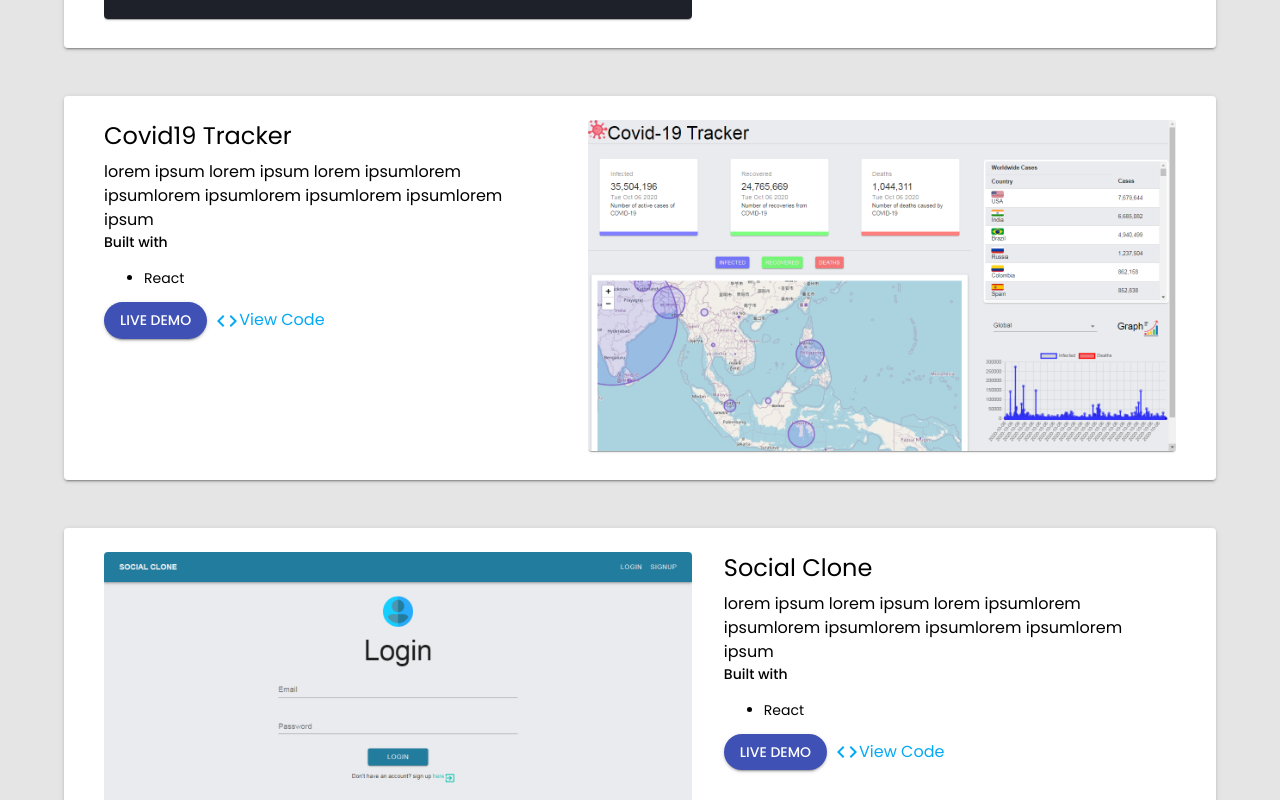
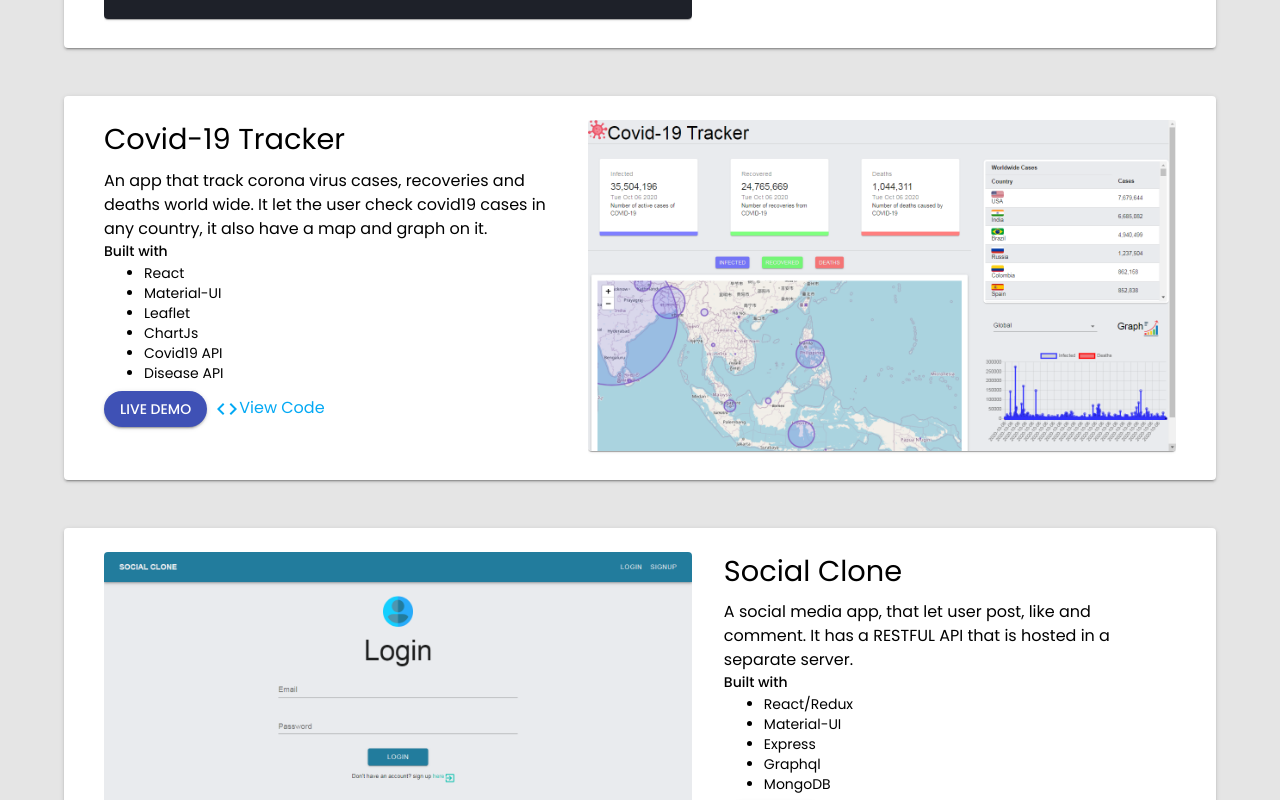
Before and after one commit to kennethryandy/Portfolio, a React (Create React App) app: page / in a window 1280 px wide. Shown: the part 1920-2720 px from the top of the page. Built offline with nearby package versions, Linux system fonts and the light colour scheme.

Commit message:
added project description

```diff
--- a/public/index.html
+++ b/public/index.html
@@ -33,7 +33,7 @@
       work correctly both with client-side routing and a non-root public URL.
       Learn how to configure a non-root public URL by running `npm run build`.
     -->
-    <title>React App</title>
+    <title>Kenneth Ryan Dy - Fullstack Developer</title>
   </head>
   <body>
     <noscript>You need to enable JavaScript to run this app.</noscript>
--- a/src/components/Project/Project.js
+++ b/src/components/Project/Project.js
@@ -90,17 +90,23 @@ function Project() {
       </Paper>
       <Paper className={classes.projectItem} elevation={2}>
         <div className={classes.projectInfo}>
-          <div>
+          <div className={classes.infoText}>
             <Typography variant="h5" gutterBottom>
-              Covid19 Tracker
+              Covid-19 Tracker
             </Typography>
             <Typography variant="body1">
-              lorem ipsum lorem ipsum lorem ipsumlorem ipsumlorem ipsumlorem
-              ipsumlorem ipsumlorem ipsum
+              An app that track corona virus cases, recoveries and deaths world
+              wide. It let the user check covid19 cases in any country, it also
+              have a map and graph on it.
             </Typography>
             <Typography variant="subtitle2">Built with</Typography>
             <ul>
               <li>React</li>
+              <li>Material-UI</li>
+              <li>Leaflet</li>
+              <li>ChartJs</li>
+              <li>Covid19 API</li>
+              <li>Disease API</li>
             </ul>
           </div>
           <div className={classes.projectButtons}>
@@ -145,17 +151,21 @@ function Project() {
           </a>
         </div>
         <div className={classes.projectInfo}>
-          <div>
+          <div className={classes.infoText}>
             <Typography variant="h5" gutterBottom>
               Social Clone
             </Typography>
             <Typography variant="body1">
-              lorem ipsum lorem ipsum lorem ipsumlorem ipsumlorem ipsumlorem
-              ipsumlorem ipsumlorem ipsum
+              A social media app, that let user post, like and comment. It has a
+              RESTFUL API that is hosted in a separate server.
             </Typography>
             <Typography variant="subtitle2">Built with</Typography>
             <ul>
-              <li>React</li>
+              <li>React/Redux</li>
+              <li>Material-UI</li>
+              <li>Express</li>
+              <li>Graphql</li>
+              <li>MongoDB</li>
             </ul>
           </div>
           <div className={classes.projectButtons}>
@@ -182,7 +192,7 @@ function Project() {
       </Paper>
       <Paper className={classes.projectItem} elevation={2}>
         <div className={classes.projectInfo}>
-          <div>
+          <div className={classes.infoText}>
             <Typography variant="h5" gutterBottom>
               Quiz Game
             </Typography>
```
